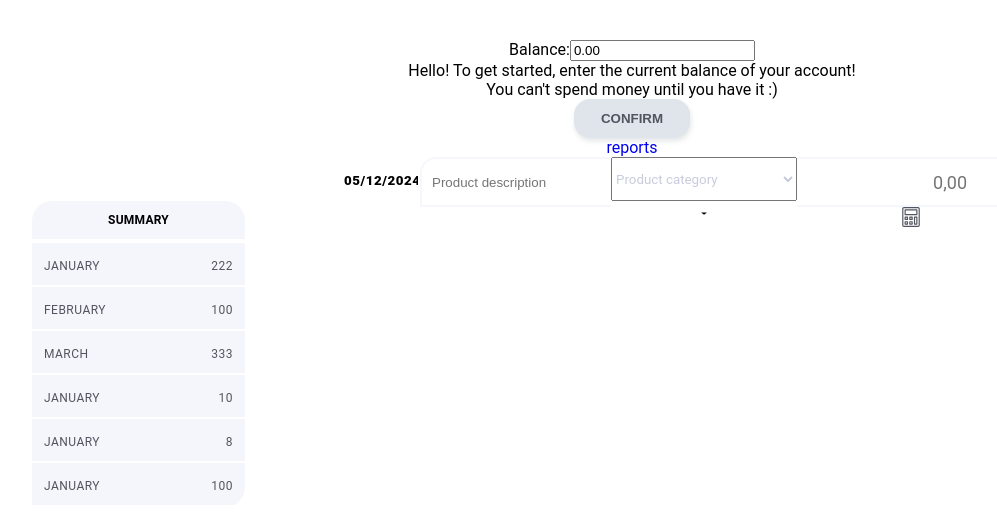
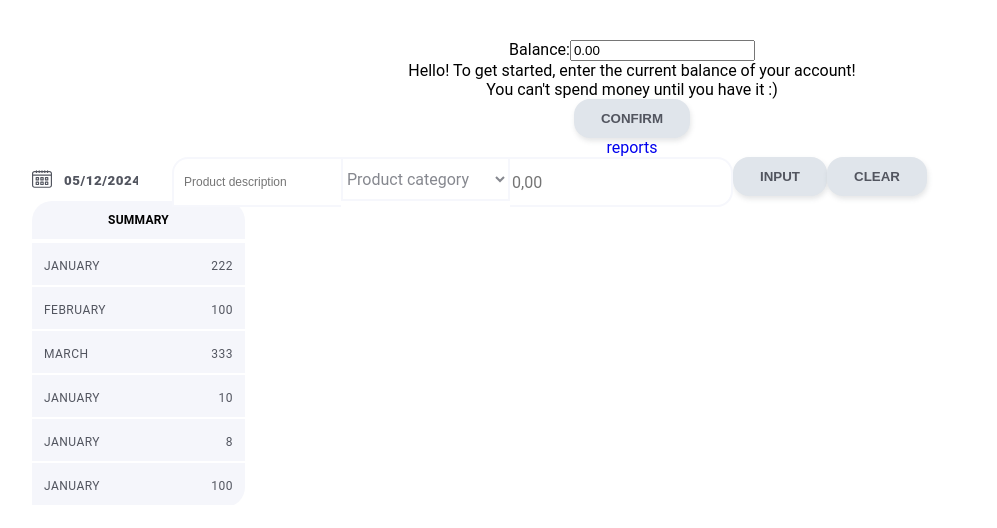
Before and after one commit to ToporekDaniel/kapusta-app, a React (Vite) app: page / in a window 1280 px wide. Shown: the top 528 px of the page, without its empty margins (8-1005 px from the left). Built offline with nearby package versions, Linux system fonts and the light colour scheme; no server answers.

Commit message:
in progress
kalkulator nadal sie nie wyświetla, nie wiem o co chodzi, że nie wszystkie elementy mają tę samą wysokość, skoro wszędzie ją ustawiałam , responsywności nie ma

```diff
--- a/src/components/FormTransaction/FormTransaction.jsx
+++ b/src/components/FormTransaction/FormTransaction.jsx
@@ -2,7 +2,7 @@ import { useState } from "react";
 import DatePicker from "react-datepicker";
 import "react-datepicker/dist/react-datepicker.css";
 import css from "./FormTransaction.module.css";
-// import { Button } from "../Balance/UI/Button/Button.jsx";
+import Button from "../Balance/UI/Button/Button.jsx";
 
 function FormTransaction() {
   const [startDate, setStartDate] = useState(new Date());
@@ -10,18 +10,23 @@ function FormTransaction() {
   const [category, setCategory] = useState("");
   const [amount, setAmount] = useState("");
 
-  // const handleSubmitInput = () => {
-  //   // Logika obsługi przycisku INPUT do zrobienie
-  // };
+  const handleSubmitInput = () => {
+    // Logika obsługi przycisku INPUT do zrobienie
+  };
 
-  // const handleClear = () => {
-  //   // Logika obsługi przycisku CLEAR do zrobienia
-  // };
+  const handleClear = () => {
+    // Logika obsługi przycisku CLEAR do zrobienia
+  };
 
   return (
     <form className={css["container-transaction"]}>
       <div className={css["datepicker-wrapper"]}>
-        <svg></svg>
+        <svg width="20" height="20">
+          <use
+            className={css["transaction-icon"]}
+            href="/src/assets/icons.svg#icon-calendar"
+          ></use>
+        </svg>
         <div>
           <DatePicker
             className={css["datepicker-input-container"]}
@@ -42,13 +47,22 @@ function FormTransaction() {
         />
       </label>
 
-      <div>
+      <div className={css["transaction-select"]}>
         <select
-          className={css["transaction-select"]}
           data-value={category}
           required
           value={category}
           onChange={(e) => setCategory(e.target.value)}
+          style={{
+            color: " rgba(82, 85, 95, 0.7)",
+            background: "0px center",
+            width: "169px",
+            fontSize: "12px",
+            font: "400 1rem/1.5 Roboto, sans-serif",
+            border: "2px solid var(--border-color)",
+            margin: "0px",
+            padding: "0px",
+          }}
         >
           <option value="">Product category</option>
           <option value="Transport">Transport</option>
@@ -64,16 +78,22 @@ function FormTransaction() {
           <option value="Education">Education</option>
           <option value="Other">Other</option>
         </select>
-        <svg width="10" height="4">
+        {/* <svg width="10" height="4">
           <use
             className={css["select-arrow"]}
             href="/src/assets/icons.svg#icon-arrow"
           ></use>
-        </svg>
+        </svg> */}
       </div>
       <div>
         <label>
           <input
+            style={{
+              color: " rgba(82, 85, 95, 0.7)",
+              width: "169px",
+              fontSize: "18px",
+              font: "400 1rem/1.5 Roboto, sans-serif",
+            }}
             className={css["calc-input"]}
             required
             type="number"
@@ -81,16 +101,13 @@ function FormTransaction() {
             placeholder="0,00"
             onChange={(e) => setAmount(e.target.value)}
           />
-          <svg width="20" height="20">
-            <use
-              className={css["calc-icon"]}
-              href="/src/assets/icons.svg#icon-calculator"
-            ></use>
-          </svg>
         </label>
       </div>
-      {/* <Button onClick={handleSubmitInput} text="INPUT" />
-      <Button onClick={handleClear} text="CLEAR" /> */}
+
+      <div>
+        <Button onClick={handleSubmitInput} text="INPUT" />
+        <Button onClick={handleClear} text="CLEAR" />{" "}
+      </div>
     </form>
   );
 }
--- a/src/components/FormTransaction/FormTransaction.module.css
+++ b/src/components/FormTransaction/FormTransaction.module.css
@@ -1,4 +1,4 @@
-@import url('../../index.css');
+@import url("../../index.css");
 
 .container-transaction {
   display: flex;
@@ -15,18 +15,20 @@
   align-items: center;
   background-color: transparent;
   border: none;
-    color: var(--text-main);
+  color: var(--text-darkgrey);
   display: flex;
   font-family: Roboto;
   font-style: normal;
   font-weight: 900;
-    letter-spacing: .04em;
+  letter-spacing: 0.04em;
   line-height: 14px;
   margin-left: 10px;
+  margin-right: 32px;
   width: 74px;
 }
 
 .transaction-description {
+  font-size: 12px;
   background-color: var(--dashboard-input-color);
   border: 2px solid var(--border-color);
   border-radius: 16px 0 0 0;
@@ -64,28 +66,51 @@
 }
 
 .select-svg {
-color: #C7CCDC;
+  color: #c7ccdc;
 }
 
+
 .calc-input {
-    color: #c7ccdc;
-    display: flex;
+    position: relative;
   font-family: Roboto;
   font-style: normal;
   font-weight: 400;
   line-height: 14px;
   height: 44px;
-
   border: 2px solid var(--border-color);
   border-left: none;
   border-radius: 0 16px 16px 0;
   font-size: 18px;
   max-width: 183px;
-    padding-right: 41px;
-    text-align: center;
-    text-align: right;
+  padding-right: 50px;
  }
 
-.calc-icon {
+.calc-input::after {
+    content: '';
+    position: absolute;
+    top: 50%;
+    right: 10px;
+    transform: translateY(-50%);
+    width: 20px;
+    height: 20px;
+    background-image: url("../../assets/icons.svg#icon-calculator");
+    background-repeat: no-repeat;
+    background-size: contain;
+    background-color: #c7ccdc ;
+    cursor: pointer;
+  }
+
+
+.calc-input[type="number"]::-webkit-inner-spin-button,
+.calc-input[type="number"]::-webkit-outer-spin-button {
+  -webkit-appearance: none;
+  margin: 0;
+}
+
+.calc-input[type="number"] {
+  -moz-appearance: textfield;
+}
+
+.transaction-icon {
   align-items: center;
 }
```
Lines whose indentation alone changed are shown as unchanged.
